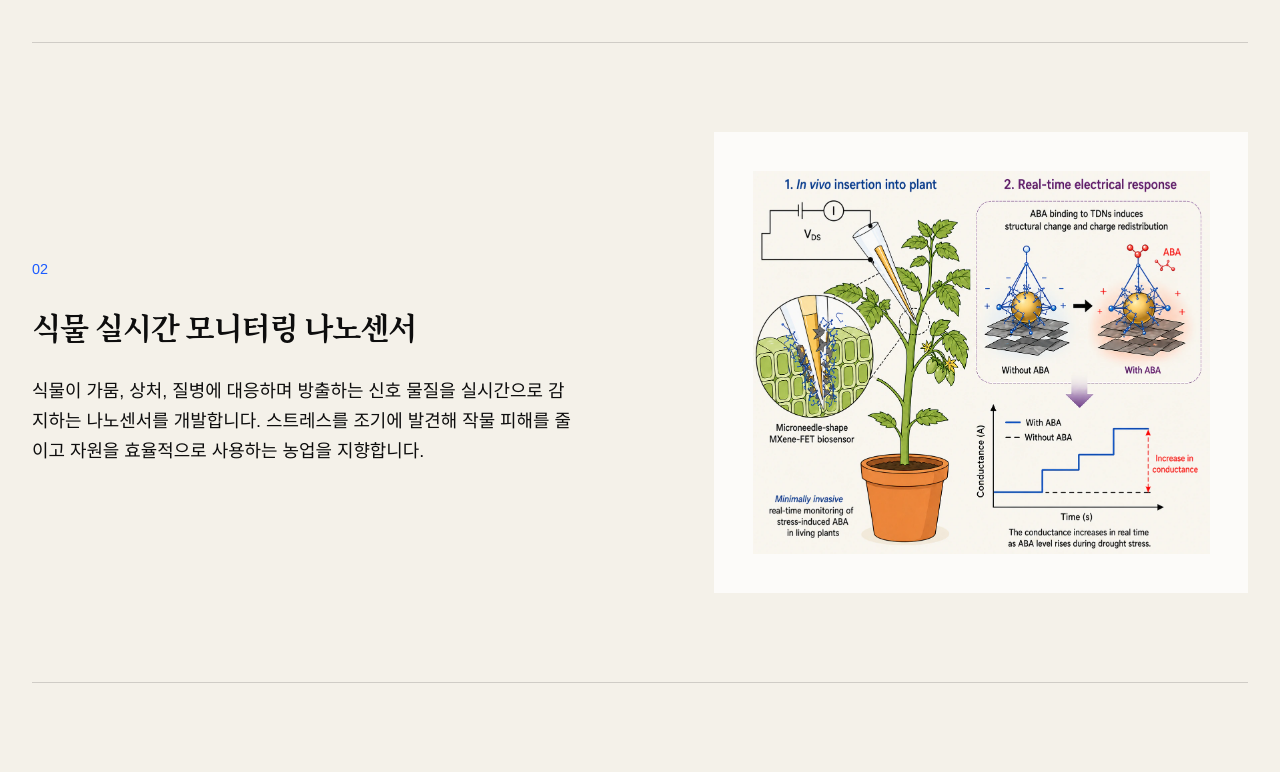
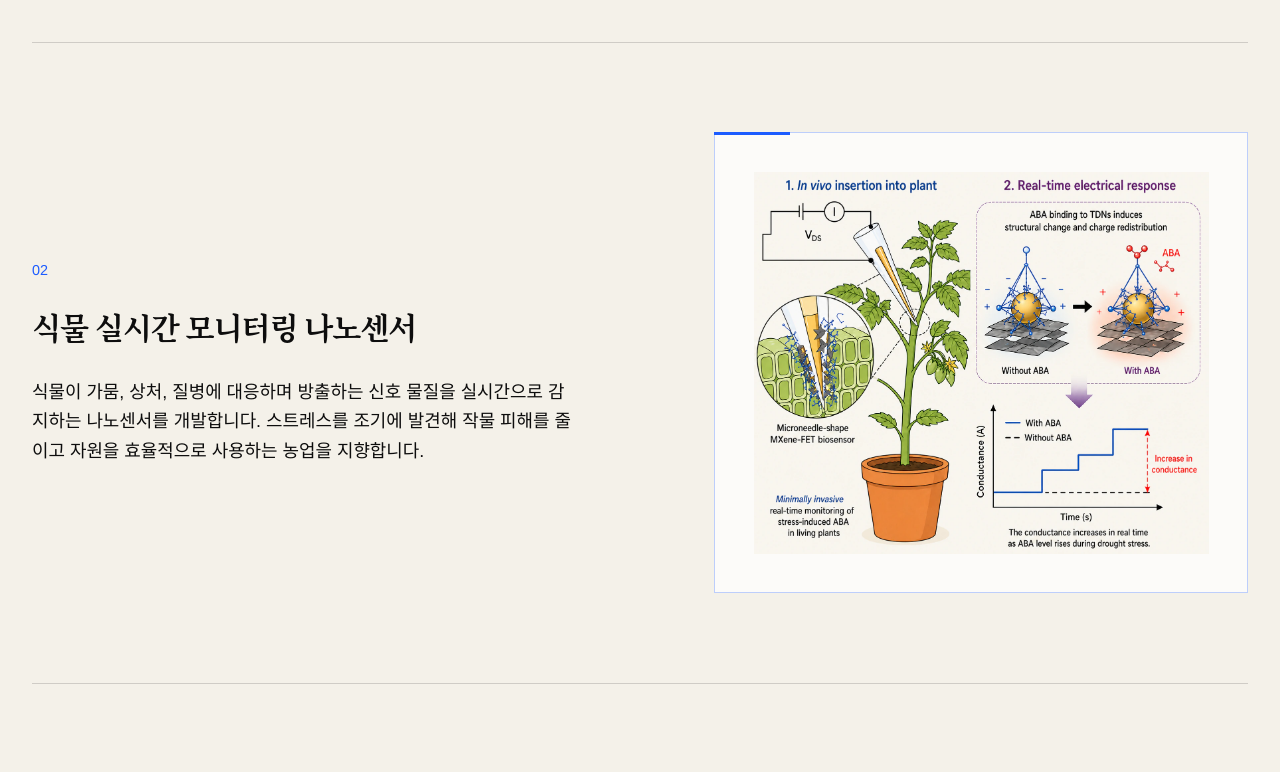
Before and after one commit to KMIN-LAB/kmin-lab, a Next.js app: page / in a window 1280 px wide. Shown: the part 2540-3312 px from the top of the page. Built offline with nearby package versions, Linux system fonts and the light colour scheme.

Commit message:
Frame all research images in cobalt

```diff
--- a/app/globals.css
+++ b/app/globals.css
@@ -289,21 +289,21 @@ img { max-width: 100%; }
 .research-card:nth-child(even) .research-card-copy { order: 1; }
 
 .research-card-image {
+  position: relative;
   min-height: 430px;
   padding: clamp(20px, 3vw, 42px);
   display: grid;
   place-items: center;
   background: rgba(255, 255, 255, 0.72);
+  border: 1px solid rgba(28, 92, 255, 0.28);
 }
 
 .research-card-image img { display: block; width: 100%; height: auto; max-height: 590px; object-fit: contain; }
 .research-card-image--riboseq {
-  position: relative;
   background: #fcfbf8;
-  border: 1px solid rgba(28, 92, 255, 0.28);
 }
 
-.research-card-image--riboseq::before {
+.research-card-image::before {
   position: absolute;
   content: "";
   top: -1px;
```
